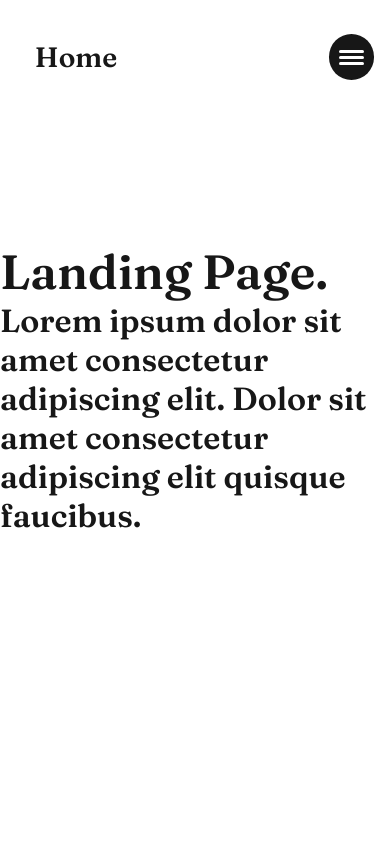
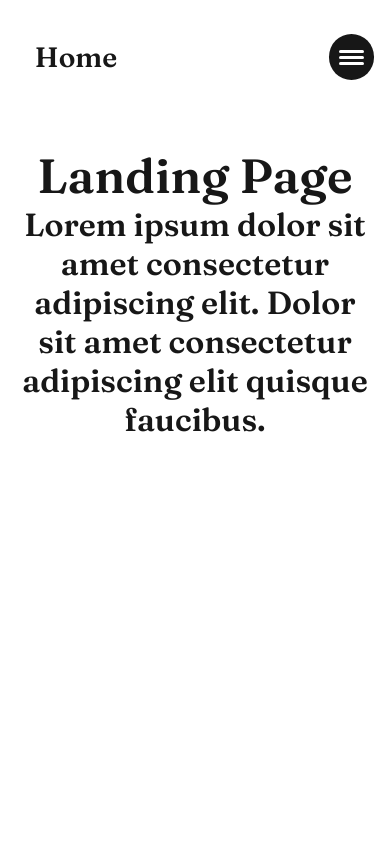
Before and after one commit to rmarafioti/frontend_scaffold, a Next.js app: page / in a window 390 px wide. Shown: the top 844 px of the page. Built offline with nearby package versions, Linux system fonts and the light colour scheme.

Commit message:
#5 functional layout across all default features

```diff
--- a/src/app/featureOne/page.js
+++ b/src/app/featureOne/page.js
@@ -3,7 +3,7 @@
 export default function Feature_One() {
   return (
     <main>
-      <h1>This is Feature One</h1>
+      <h1>Feature One</h1>
       <h2>
         Lorem ipsum dolor sit amet consectetur adipiscing elit. Dolor sit amet
         consectetur adipiscing elit quisque faucibus.
--- a/src/app/featureThree/page.js
+++ b/src/app/featureThree/page.js
@@ -3,7 +3,7 @@
 export default function Feature_Three() {
   return (
     <main>
-      <h1>This is Feature Three</h1>
+      <h1>Feature Three</h1>
       <h2>
         Lorem ipsum dolor sit amet consectetur adipiscing elit. Dolor sit amet
         consectetur adipiscing elit quisque faucibus.
--- a/src/app/featureTwo/page.js
+++ b/src/app/featureTwo/page.js
@@ -3,7 +3,7 @@
 export default function Feature_Two() {
   return (
     <main>
-      <h1>This is Feature Two</h1>
+      <h1>Feature Two</h1>
       <h2>
         Lorem ipsum dolor sit amet consectetur adipiscing elit. Dolor sit amet
         consectetur adipiscing elit quisque faucibus.
--- a/src/app/globals.css
+++ b/src/app/globals.css
@@ -90,7 +90,7 @@ main {
   animation: fadeIn 2s ease-in-out;
   width: 100%;
   min-height: 100vh;
-  margin-bottom: 6rem;
+  padding: 6rem 1rem 6rem 1rem;
 }
 
 @keyframes fadeIn {
@@ -128,7 +128,9 @@ button {
     font-size: .8rem;
   }
   main {
-    margin: 8rem 0rem 4rem 0rem;
+    width: 100%;
+    padding: 2rem 1rem 6rem 1rem;
+
   }
   form {
     width: 100%;
--- a/src/app/page.js
+++ b/src/app/page.js
@@ -1,16 +1,13 @@
-import Image from "next/image";
-import styles from "./page.module.css";
+"use client";
 
 export default function Home() {
   return (
     <main>
-      <div className={styles.intro}>
-        <h1>Landing Page.</h1>
-        <h2>
-          Lorem ipsum dolor sit amet consectetur adipiscing elit. Dolor sit amet
-          consectetur adipiscing elit quisque faucibus.
-        </h2>
-      </div>
+      <h1>Landing Page</h1>
+      <h2>
+        Lorem ipsum dolor sit amet consectetur adipiscing elit. Dolor sit amet
+        consectetur adipiscing elit quisque faucibus.
+      </h2>
     </main>
   );
 }
--- a/src/app/page.module.css
+++ /dev/null
@@ -1,30 +0,0 @@
-.intro {
-  display: flex;
-  flex-direction: column;
-  align-items: flex-start;
-  text-align: left;
-}
-
-@media (max-width: 600px) {
-  .main {
-    padding: 48px 24px;
-  }
-}
-
-@media (prefers-color-scheme: dark) {
-  .logo {
-    filter: invert();
-  }
-
-  .page {
-    --background: #000;
-    --foreground: #000;
-
-    --text-primary: #ededed;
-    --text-secondary: #999;
-
-    --button-primary-hover: #ccc;
-    --button-secondary-hover: #1a1a1a;
-    --button-secondary-border: #1a1a1a;
-  }
-}
```
